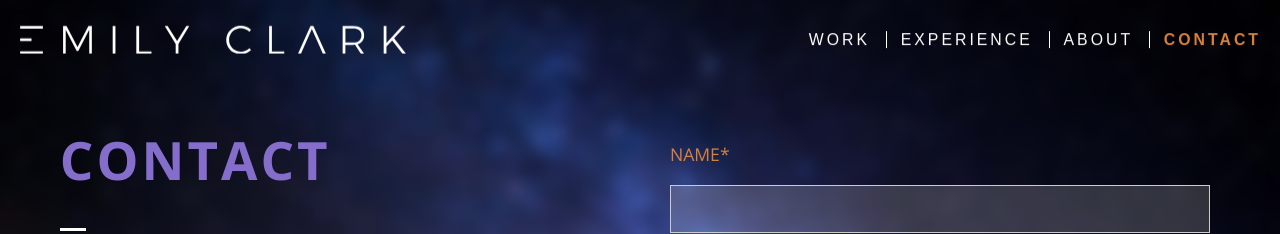
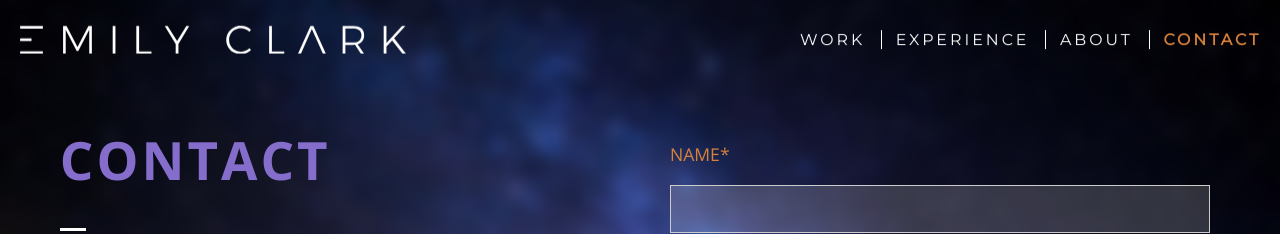
Before and after one commit to EmilyBlaineClark/emilyblaineclark.github.io, a Jekyll site: the page built from contact.html, in a window 1280 px wide. Shown: the top 234 px of the page. Built offline with Jekyll 4.4.1, drawn with Linux system fonts in a browser that asks for light colours; nearby versions of some CDN libraries.

Commit message:
Update _fonts.scss

```diff
--- a/_sass/_fonts.scss
+++ b/_sass/_fonts.scss
@@ -1,6 +1,6 @@
 @import url('https://fonts.googleapis.com/css?family=Lato:100|Montserrat:400,700i|Open+Sans:400,700');
 $opensans: "Open Sans", sans-serif;
-$montserrat: "Monserrat", sans-serif;
+$montserrat: "Montserrat", sans-serif;
 $lato: "Lato", sans-serif;
 
 body{
```
